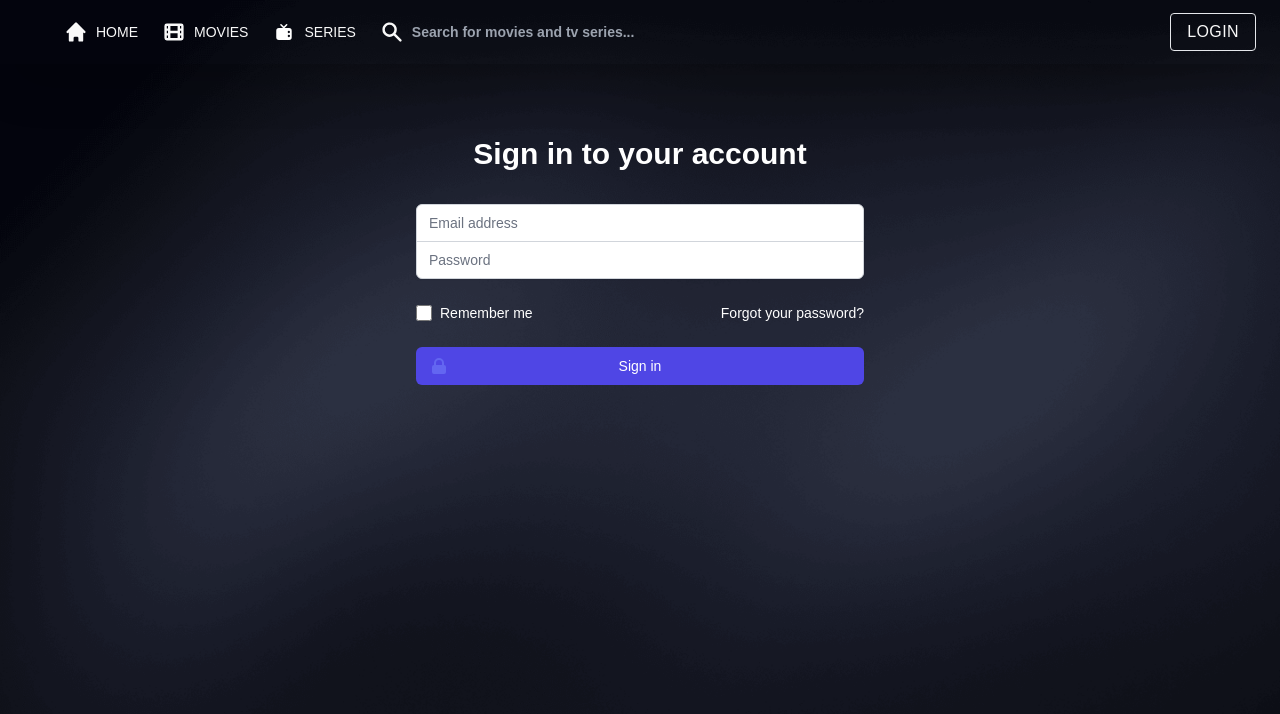
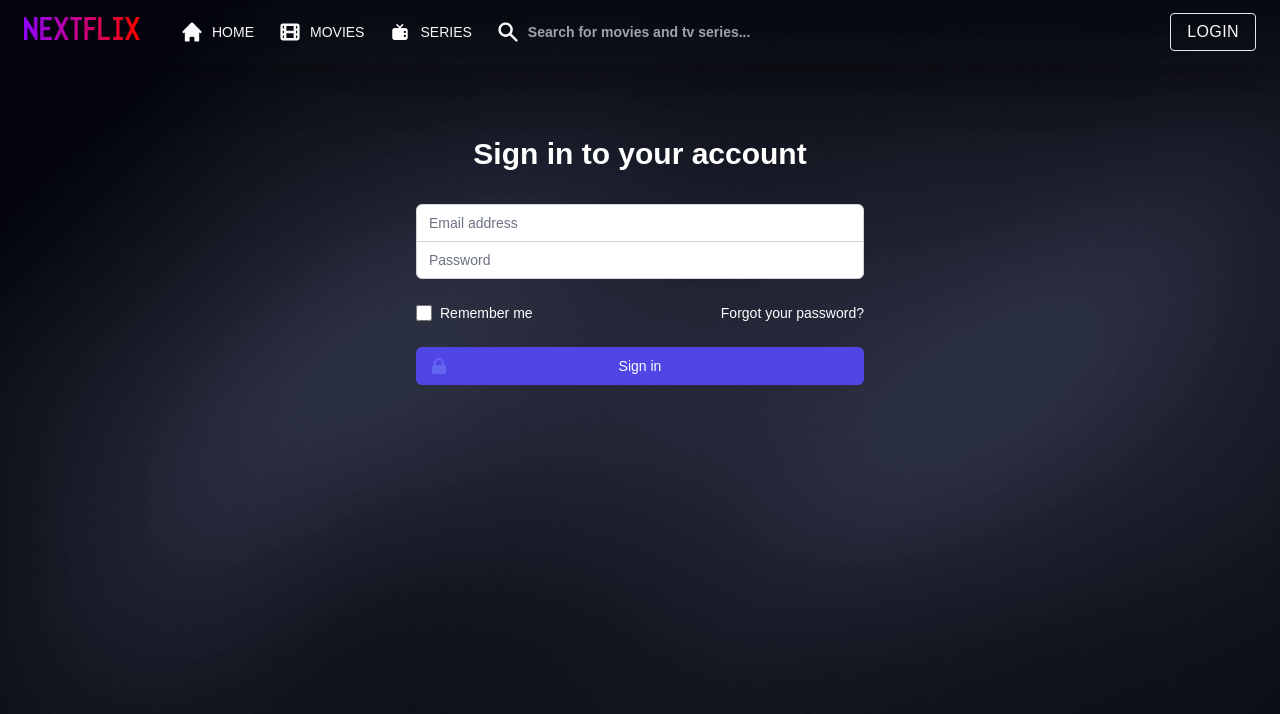
Before and after one commit to willtrinh/nextflix, a Next.js app: page /auth/login in a window 1280 px wide. Shown: the top 714 px of the page. Built offline with nearby package versions, Linux system fonts and the light colour scheme; no server answers.

Commit message:
fixed navbar logo image error

```diff
--- a/components/Header.js
+++ b/components/Header.js
@@ -1,3 +1,4 @@
+import React from 'react';
 import Image from 'next/image';
 import Link from 'next/link';
 import { HomeIcon, SearchIcon, FilmIcon } from '@heroicons/react/solid';
@@ -9,7 +10,8 @@ const Header = () => {
 
   return (
     <div className='sticky bg-home bg-cover shadow-2xl top-0 z-50 flex h-16 items-center px-10 md:px-6'>
-      {/* <Link href='/' passHref>
+      <Link href='/' passHref>
+        <a>
           <Image
             src='/logo.png'
             alt='logo'
@@ -17,7 +19,8 @@ const Header = () => {
             height={23}
             className='cursor-pointer'
           />
-      </Link> */}
+        </a>
+      </Link>
 
       <div className='hidden ml-10 md:flex items-center space-x-6'>
         <Link href='/'>
```
Lines whose indentation alone changed are shown as unchanged.
